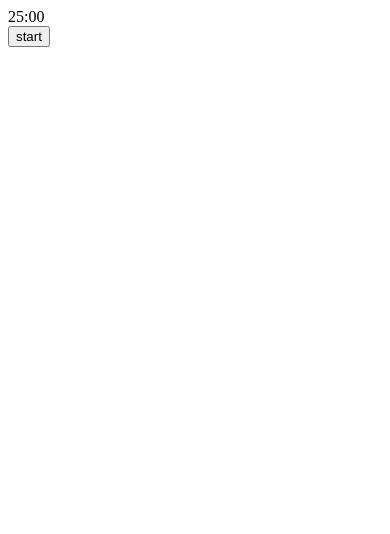
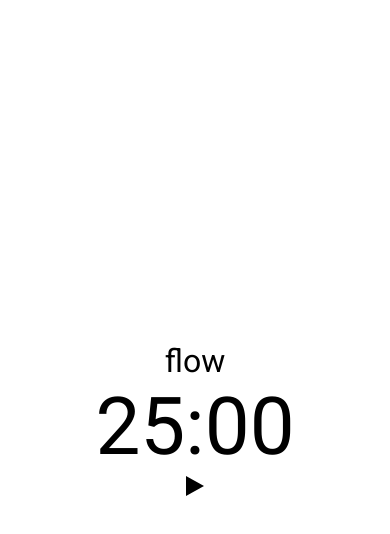
Before and after one commit to MarkosComK/pomodoro-clock, a plain HTML site: page index.html in a window 390 px wide. Drawn offline with Linux system fonts and the light colour scheme.

Commit message:
change the style of the button, added some icons for play and pause button, and make it responsive

```diff
--- a/index.html
+++ b/index.html
@@ -8,8 +8,19 @@
     <title>Document</title>
 </head>
 <body>
-    <div id="clock">25:00</div>
-    <button id="start">start</button>
+    <section>
+        <div id="app">
+            <div>
+                <p>flow</p>
+            </div>
+            <div>
+                <div id="clock">25:00</div>
+            </div>
+            <div>
+                <button id="start"><svg xmlns="http://www.w3.org/2000/svg" width="24" height="24" viewBox="0 0 24 24"><path d="M3 22v-20l18 10-18 10z"/></svg></button>
+            </div>
+        </div>
+    </section>
     <script src="pomodoro.js"></script>
 </body>
 </html>
--- a/pomodoro.js
+++ b/pomodoro.js
@@ -3,6 +3,9 @@ var minutes = 24
 var seconds = 60
 var clock = document.querySelector('#clock')
 
+
+var playIcon = '<svg xmlns="http://www.w3.org/2000/svg" width="24" height="24" viewBox="0 0 24 24"><path d="M3 22v-20l18 10-18 10z"/></svg>'
+var pauseIcon = '<svg xmlns="http://www.w3.org/2000/svg" width="24" height="24" viewBox="0 0 24 24"><path d="M11 22h-4v-20h4v20zm6-20h-4v20h4v-20z"/></svg>'
 //alows setInterval to get just one call
 var played = false
 //
@@ -14,9 +17,9 @@ function startTimer(){
     if(played == false){
         counting = setInterval(pomodoro, 1000)
         played = true
-        startBtn.innerHTML = `stop`
+        startBtn.innerHTML = pauseIcon
     } else {
-        startBtn.innerHTML = `start`
+        startBtn.innerHTML = playIcon
         stop()
         played = false
     }
@@ -29,7 +32,7 @@ function pomodoro(){
             if(breakStatus == true){
                 minutes = 24
                 stop()
-                startBtn.innerHTML = `start`
+                startBtn.innerHTML = playIcon
                 played = false
             } else {
                 stop()
--- a/style.css
+++ b/style.css
@@ -0,0 +1,58 @@
+@import url('https://fonts.googleapis.com/css2?family=Roboto:wght@100;300;400;500&display=swap');
+
+*{
+    margin: 0;
+    padding: 0;
+    box-sizing: border-box;
+}
+
+body{
+    display: flex;
+    justify-content: center;
+    align-items: center;
+
+    width: 100vw;
+    height: 100vh;
+}
+
+section{
+    display: flex;
+    justify-content: center;
+    align-items: center;
+
+
+    width: 100vw;
+    height: 100vh;
+}
+
+p{
+    font-family: 'Roboto', sans-serif;
+    font-weight: 400;
+    font-size: 2rem;
+}
+
+#clock{
+    font-family: 'Roboto', sans-serif;
+    font-weight: 400;
+    font-size: 5rem;
+}
+
+#app{
+    display: flex;
+    justify-content: center;
+    align-items: center;
+    flex-direction: column;
+
+    aspect-ratio: 1 / 1;
+    width: max(30%, 200px);
+}
+
+button, input[type="submit"], input[type="reset"] {
+	background: none;
+	color: inherit;
+	border: none;
+	padding: 0;
+	font: inherit;
+	cursor: pointer;
+	outline: inherit;
+}
```
